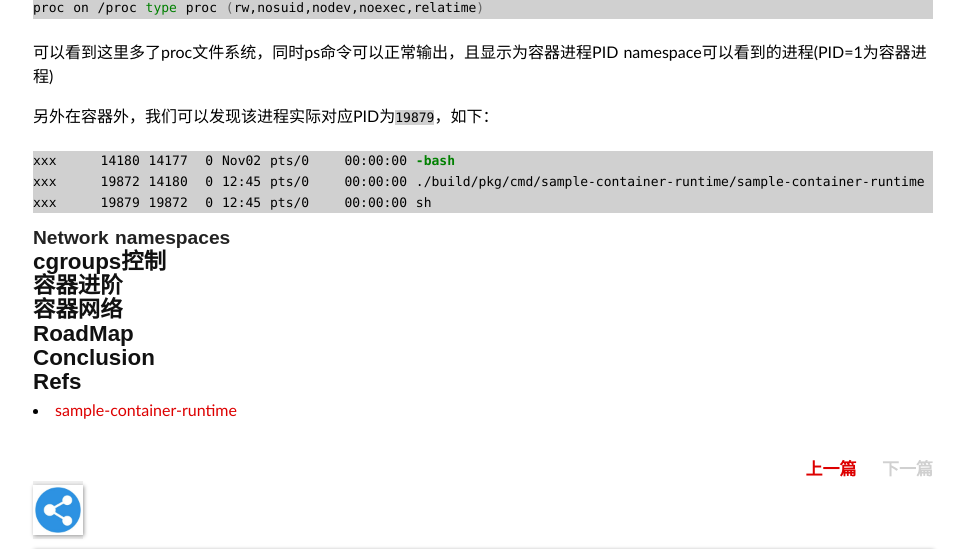
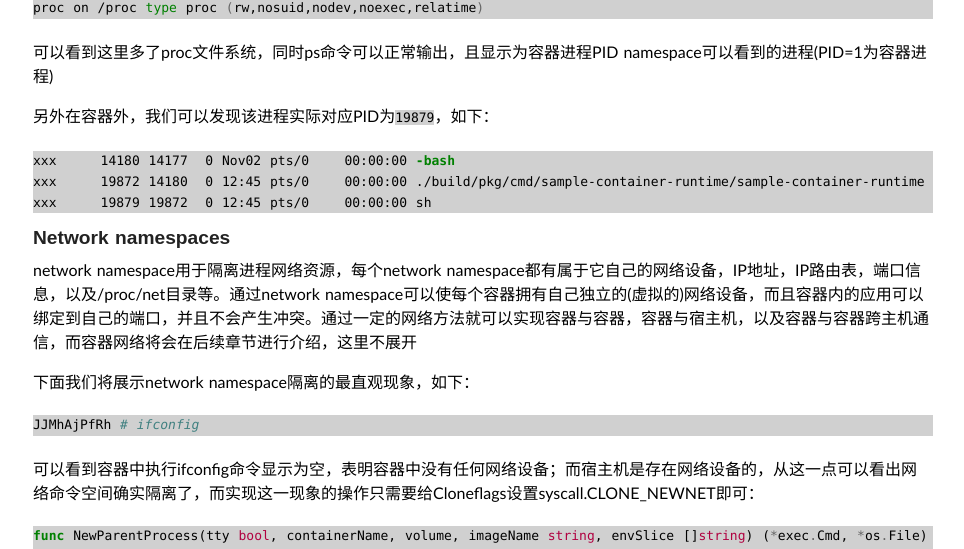
Before and after one commit to duyanghao/duyanghao.github.io, a Jekyll site: the page built from _posts/2020-11-2-sample-container-runtime.md, in a window 1280 px wide and 1400 px high, scrolled down 15481 px, cut to the strip 0-549 px from the top of the window. Shown: the whole strip, without its empty margins (157-1121 px from the left). Built offline with Jekyll 4.4.1, drawn with Linux system fonts in a browser that asks for light colours; some web fonts are replaced; comment, search, counter and statistics services are not loaded; some of the changed text lies outside the part shown.

````diff
--- a/_posts/2020-11-2-sample-container-runtime.md
+++ b/_posts/2020-11-2-sample-container-runtime.md
@@ -664,6 +664,40 @@
 
 ### Network namespaces
 
+network namespace用于隔离进程网络资源，每个network namespace都有属于它自己的网络设备，IP地址，IP路由表，端口信息，以及/proc/net目录等。通过network namespace可以使每个容器拥有自己独立的(虚拟的)网络设备，而且容器内的应用可以绑定到自己的端口，并且不会产生冲突。通过一定的网络方法就可以实现容器与容器，容器与宿主机，以及容器与容器跨主机通信，而容器网络将会在后续章节进行介绍，这里不展开
+
+下面我们将展示network namespace隔离的最直观现象，如下：
+
+```bash
+JJMhAjPfRh # ifconfig
+```
+
+可以看到容器中执行ifconfig命令显示为空，表明容器中没有任何网络设备；而宿主机是存在网络设备的，从这一点可以看出网络命令空间确实隔离了，而实现这一现象的操作只需要给Cloneflags设置syscall.CLONE_NEWNET即可：
+
+```go
+func NewParentProcess(tty bool, containerName, volume, imageName string, envSlice []string) (*exec.Cmd, *os.File) {
+	readPipe, writePipe, err := NewPipe()
+	if err != nil {
+		log.Errorf("New pipe error %v", err)
+		return nil, nil
+	}
+	initCmd, err := os.Readlink("/proc/self/exe")
+	if err != nil {
+		log.Errorf("get init process error %v", err)
+		return nil, nil
+	}
+
+	cmd := exec.Command(initCmd, "init")
+	cmd.SysProcAttr = &syscall.SysProcAttr{
+		Cloneflags: syscall.CLONE_NEWUTS | syscall.CLONE_NEWPID | syscall.CLONE_NEWNS |
+			syscall.CLONE_NEWNET | syscall.CLONE_NEWIPC,
+	}
+
+  ...
+	return cmd, writePipe
+}
+```
+
 ## cgroups控制
 
 ## 容器进阶
````
